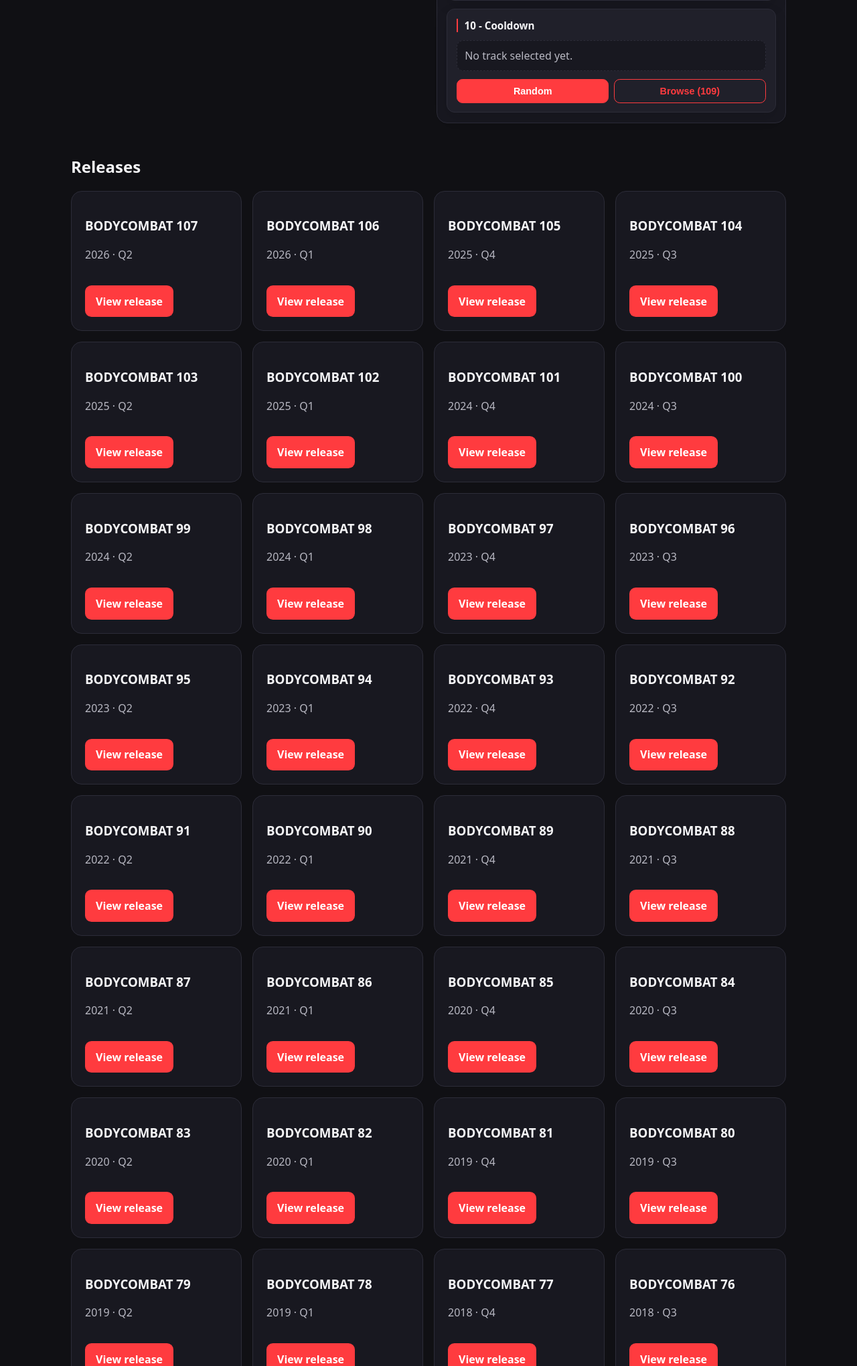
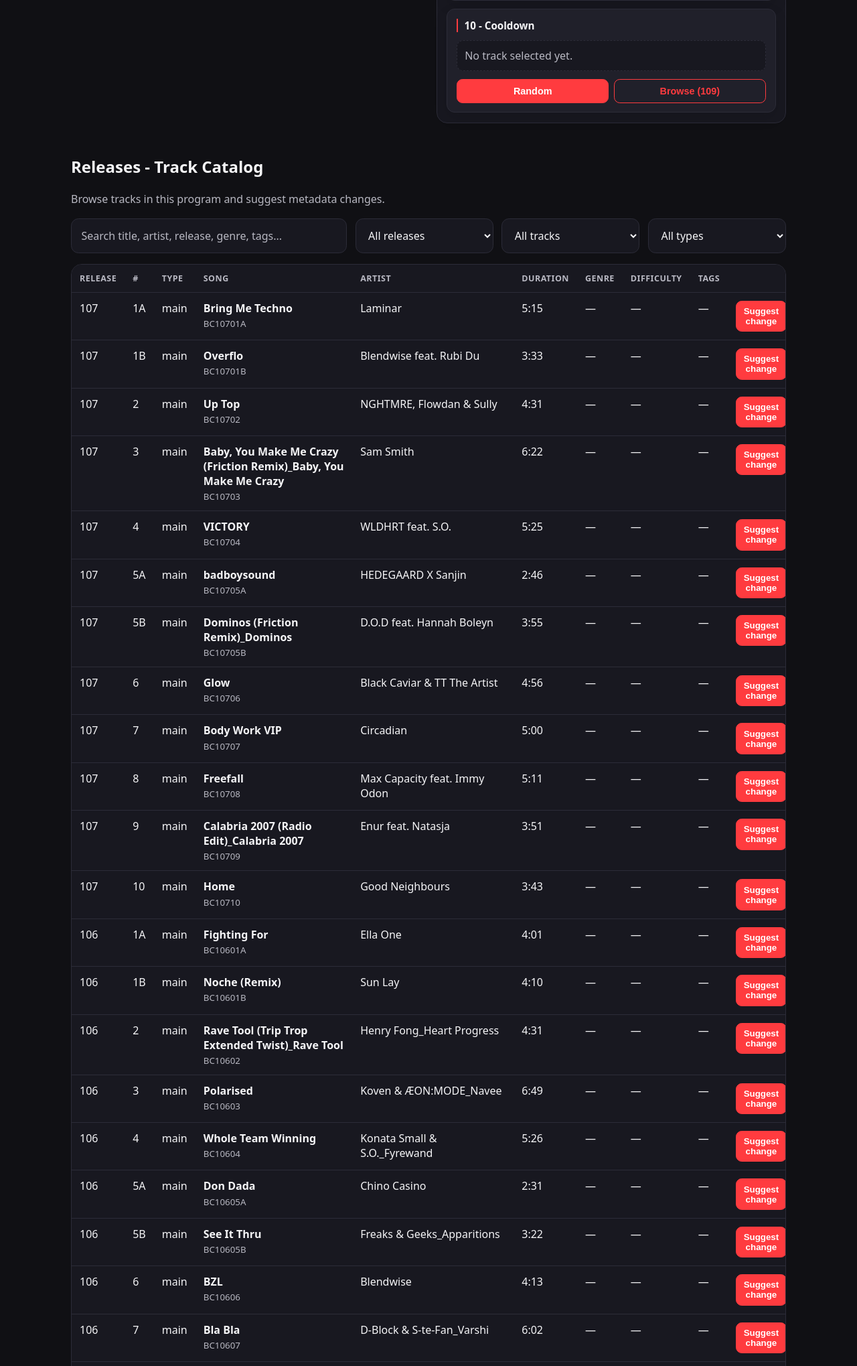
Before and after one commit to souocare/lesmills-playlist-builder, a Flask app: page /bodycombat in a window 1280 px wide. Shown: the part 2363-4402 px from the top of the page at 67% size. Run offline with Flask 3, Linux system fonts and the light colour scheme.

Commit message:
Changed track info. Releases showing in table. Users can suggest modifications on tracks info

```diff
--- a/app/routes/public.py
+++ b/app/routes/public.py
@@ -15,6 +15,12 @@ from app.services.program_repository import (
     program_to_builder_dict,
     release_to_dict,
 )
+
+from flask import flash, redirect, url_for
+from app.database import programs_db as programs_db
+from app.models import Track
+from app.database import programs_db as db
+from app.user_models import TrackChangeSuggestion
 
 
 public_bp = Blueprint("public", __name__)
@@ -152,3 +158,33 @@ def release_detail(slug: str, release_code: str):
         },
         release=release_data,
     )
+
+@public_bp.route("/suggest-track-change", methods=["POST"])
+def suggest_track_change():
+    track_id = request.form.get("track_id", type=int)
+
+    if track_id is None:
+        abort(400)
+
+    track = Track.query.get_or_404(track_id)
+
+    suggestion = TrackChangeSuggestion(
+        track_id=track.id,
+        program_slug=track.release.program.slug,
+        release_code=track.release.code,
+        suggested_title=request.form.get("title") or None,
+        suggested_artist=request.form.get("artist") or None,
+        suggested_duration=request.form.get("duration") or None,
+        suggested_genre=request.form.get("genre") or None,
+        suggested_difficulty=request.form.get("difficulty") or None,
+        suggested_tags=request.form.get("tags") or None,
+        notes=request.form.get("notes") or None,
+        status="pending",
+    )
+
+    db.session.add(suggestion)
+    db.session.commit()
+
+    flash("Suggestion sent and waiting for review.", "success")
+
+    return redirect(url_for("public.program_detail", slug=track.release.program.slug))
--- a/app/static/css/style.css
+++ b/app/static/css/style.css
@@ -1126,3 +1126,55 @@ section p {
     font-family: ui-monospace, SFMono-Regular, Menlo, Monaco, Consolas, "Liberation Mono", monospace;
     line-height: 1.5;
 }
+
+.public-catalog-section {
+    margin-top: 2rem;
+}
+
+.public-catalog-filters {
+    display: grid;
+    grid-template-columns: 2fr repeat(3, minmax(0, 1fr));
+    gap: 0.8rem;
+    margin-bottom: 1rem;
+}
+
+.public-catalog-table-wrapper {
+    width: 100%;
+    overflow-x: auto;
+    border: 1px solid var(--border);
+    border-radius: 1rem;
+    background: var(--panel);
+}
+
+.public-catalog-table {
+    width: 100%;
+    min-width: 1050px;
+    border-collapse: collapse;
+}
+
+.public-catalog-table th,
+.public-catalog-table td {
+    padding: 0.75rem;
+    border-bottom: 1px solid var(--border);
+    text-align: left;
+    vertical-align: top;
+}
+
+.public-catalog-table th {
+    color: var(--muted);
+    font-size: 0.78rem;
+    text-transform: uppercase;
+    letter-spacing: 0.04em;
+}
+
+.public-catalog-table td small {
+    display: block;
+    margin-top: 0.2rem;
+    color: var(--muted);
+}
+
+@media (max-width: 900px) {
+    .public-catalog-filters {
+        grid-template-columns: 1fr;
+    }
+}
--- a/app/static/js/playlist_builder.js
+++ b/app/static/js/playlist_builder.js
@@ -29,6 +29,16 @@
 
     const includeBonusTracksCheckbox = document.getElementById("include_bonus_tracks");
     const includeAlternativeTracksCheckbox = document.getElementById("include_alternative_tracks");
+
+
+    const publicCatalogSearchInput = document.getElementById("public_catalog_search");
+    const publicCatalogReleaseSelect = document.getElementById("public_catalog_release");
+    const publicCatalogSlotSelect = document.getElementById("public_catalog_slot");
+    const publicCatalogVariantSelect = document.getElementById("public_catalog_variant");
+    const publicCatalogTableBody = document.getElementById("public_catalog_table_body");
+    const suggestChangeModal = document.getElementById("suggest_change_modal");
+    const closeSuggestChangeModalButton = document.getElementById("close_suggest_change_modal");
+    const cancelSuggestChangeModalButton = document.getElementById("cancel_suggest_change_modal");
 
     let pendingFillSelections = [];
 
@@ -800,6 +810,211 @@
         fillPlaylistFromSelections(selections, true);
     }
 
+
+    function getAllCatalogRows() {
+        return releases.flatMap((release) => {
+            return (release.tracks || []).map((track) => {
+                return {
+                    id: track.id,
+                    releaseCode: release.code,
+                    releaseTitle: release.title,
+                    releaseNumber: release.display_number || release.number || release.code,
+                    sourceTrackNumber: track.source_track_number || String(track.slot),
+                    slot: track.slot,
+                    slotName: track.slot_name,
+                    variantType: track.variant_type || "main",
+                    title: track.title,
+                    artist: track.artist,
+                    duration: track.duration || "",
+                    genre: track.genre || "",
+                    difficulty: track.difficulty || "",
+                    tags: track.tags || [],
+                    sourceCode: track.source_code || "",
+                };
+            });
+        });
+    }
+
+    function getFilteredPublicCatalogRows() {
+        let rows = getAllCatalogRows();
+
+        const query = normaliseText(publicCatalogSearchInput?.value || "");
+        const releaseCode = publicCatalogReleaseSelect?.value || "";
+        const slot = publicCatalogSlotSelect?.value || "";
+        const variant = publicCatalogVariantSelect?.value || "";
+
+        if (releaseCode) {
+            rows = rows.filter((row) => row.releaseCode === releaseCode);
+        }
+
+        if (slot) {
+            rows = rows.filter((row) => String(row.slot) === String(slot));
+        }
+
+        if (variant) {
+            rows = rows.filter((row) => row.variantType === variant);
+        }
+
+        if (query) {
+            rows = rows.filter((row) => {
+                const searchable = [
+                    row.releaseTitle,
+                    row.releaseNumber,
+                    row.sourceTrackNumber,
+                    row.slotName,
+                    row.variantType,
+                    row.title,
+                    row.artist,
+                    row.duration,
+                    row.genre,
+                    row.difficulty,
+                    row.sourceCode,
+                    ...(row.tags || []),
+                ]
+                    .filter(Boolean)
+                    .map(normaliseText)
+                    .join(" ");
+
+                return searchable.includes(query);
+            });
+        }
+
+        return rows;
+    }
+
+    function renderPublicCatalogTable() {
+        if (!publicCatalogTableBody) {
+            return;
+        }
+
+        const rows = getFilteredPublicCatalogRows();
+
+        publicCatalogTableBody.innerHTML = "";
+
+        if (rows.length === 0) {
+            publicCatalogTableBody.innerHTML = `
+                <tr>
+                    <td colspan="10">No tracks found.</td>
+                </tr>
+            `;
+            return;
+        }
+
+        rows.forEach((row) => {
+            const tr = document.createElement("tr");
+
+            tr.innerHTML = `
+                <td>${escapeHtml(row.releaseNumber)}</td>
+                <td>${escapeHtml(row.sourceTrackNumber)}</td>
+                <td>${escapeHtml(row.variantType)}</td>
+                <td>
+                    <strong>${escapeHtml(row.title)}</strong>
+                    ${
+                        row.sourceCode
+                            ? `<small>${escapeHtml(row.sourceCode)}</small>`
+                            : ""
+                    }
+                </td>
+                <td>${escapeHtml(row.artist)}</td>
+                <td>${escapeHtml(row.duration || "—")}</td>
+                <td>${escapeHtml(row.genre || "—")}</td>
+                <td>${escapeHtml(row.difficulty || "—")}</td>
+                <td>
+                    ${
+                        row.tags.length > 0
+                            ? row.tags.map((tag) => `<span class="metadata-chip">${escapeHtml(tag)}</span>`).join(" ")
+                            : "—"
+                    }
+                </td>
+                <td>
+                    <button
+                        type="button"
+                        class="mini-button"
+                        data-suggest-track-id="${row.id}"
+                    >
+                        Suggest change
+                    </button>
+                </td>
+            `;
+
+            publicCatalogTableBody.appendChild(tr);
+        });
+    }
+
+    function openSuggestChangeModal(trackId) {
+        const row = getAllCatalogRows().find((item) => String(item.id) === String(trackId));
+
+        if (!row || !suggestChangeModal) {
+            return;
+        }
+
+        document.getElementById("suggest_track_id").value = row.id;
+        document.getElementById("suggest_change_track_label").textContent =
+            `${row.releaseTitle} · ${row.sourceTrackNumber} · ${row.title}`;
+
+        document.getElementById("suggest_title").value = row.title;
+        document.getElementById("suggest_artist").value = row.artist;
+        document.getElementById("suggest_duration").value = row.duration;
+        document.getElementById("suggest_genre").value = row.genre;
+        document.getElementById("suggest_difficulty").value = row.difficulty;
+        document.getElementById("suggest_tags").value = row.tags.join(", ");
+        document.getElementById("suggest_notes").value = "";
+
+        suggestChangeModal.hidden = false;
+    }
+
+    function closeSuggestChangeModal() {
+        if (suggestChangeModal) {
+            suggestChangeModal.hidden = true;
+        }
+    }
+
+    [
+        publicCatalogSearchInput,
+        publicCatalogReleaseSelect,
+        publicCatalogSlotSelect,
+        publicCatalogVariantSelect,
+    ].forEach((element) => {
+        if (!element) {
+            return;
+        }
+
+        element.addEventListener("input", renderPublicCatalogTable);
+        element.addEventListener("change", renderPublicCatalogTable);
+    });
+
+    if (publicCatalogTableBody) {
+        publicCatalogTableBody.addEventListener("click", (event) => {
+            const button = event.target.closest("[data-suggest-track-id]");
+
+            if (!button) {
+                return;
+            }
+
+            openSuggestChangeModal(button.dataset.suggestTrackId);
+        });
+    }
+
+    if (closeSuggestChangeModalButton) {
+        closeSuggestChangeModalButton.addEventListener("click", closeSuggestChangeModal);
+    }
+
+    if (cancelSuggestChangeModalButton) {
+        cancelSuggestChangeModalButton.addEventListener("click", closeSuggestChangeModal);
+    }
+
+    if (suggestChangeModal) {
+        suggestChangeModal.addEventListener("click", (event) => {
+            if (event.target === suggestChangeModal) {
+                closeSuggestChangeModal();
+            }
+        });
+    }
+
+    renderPublicCatalogTable();
+
+
+
     function bindEvents() {
         if (searchInput) {
             searchInput.addEventListener("input", renderSearchResults);
--- a/app/templates/public/program_detail.html
+++ b/app/templates/public/program_detail.html
@@ -391,35 +391,141 @@
     </div>
 </form>
 
-<section>
-    <h2>Releases</h2>
+<section class="public-catalog-section">
+    <div class="section-heading">
+        <h2>Releases - Track Catalog</h2>
+        <p>Browse tracks in this program and suggest metadata changes.</p>
+    </div>
 
-    <div class="card-grid">
-        {% for release in releases %}
-            <article class="card">
-                <h3>{{ release.title }}</h3>
+    <div class="public-catalog-filters">
+        <input
+            id="public_catalog_search"
+            class="input-field"
+            type="text"
+            placeholder="Search title, artist, release, genre, tags..."
+        >
 
-                {% if release.year or release.quarter %}
-                    <p>
-                        {% if release.year %}
-                            {{ release.year }}
-                        {% endif %}
+        <select id="public_catalog_release" class="input-field">
+            <option value="">All releases</option>
+            {% for release in releases %}
+                <option value="{{ release.code }}">
+                    {{ release.title }}
+                </option>
+            {% endfor %}
+        </select>
 
-                        {% if release.quarter %}
-                            · {{ release.quarter }}
-                        {% endif %}
-                    </p>
-                {% endif %}
+        <select id="public_catalog_slot" class="input-field">
+            <option value="">All tracks</option>
+            {% for slot in playlist_slots %}
+                <option value="{{ slot.slot }}">
+                    {{ slot.slot }} · {{ slot.slot_name }}
+                </option>
+            {% endfor %}
+        </select>
 
-                <a class="button" href="{{ url_for(
-                    'public.release_detail',
-                    slug=program.slug,
-                    release_code=release.code
-                ) }}">
-                    View release
-                </a>
-            </article>
-        {% endfor %}
+        <select id="public_catalog_variant" class="input-field">
+            <option value="">All types</option>
+            <option value="main">Main</option>
+            <option value="bonus">Bonus</option>
+            <option value="alternative">Alternative</option>
+        </select>
+    </div>
+
+    <div class="public-catalog-table-wrapper">
+        <table class="public-catalog-table">
+            <thead>
+                <tr>
+                    <th>Release</th>
+                    <th>#</th>
+                    <th>Type</th>
+                    <th>Song</th>
+                    <th>Artist</th>
+                    <th>Duration</th>
+                    <th>Genre</th>
+                    <th>Difficulty</th>
+                    <th>Tags</th>
+                    <th></th>
+                </tr>
+            </thead>
+
+            <tbody id="public_catalog_table_body"></tbody>
+        </table>
     </div>
 </section>
+
+<div id="suggest_change_modal" class="modal-backdrop" hidden>
+    <div class="modal-card admin-track-modal" role="dialog" aria-modal="true">
+        <div class="modal-header">
+            <div>
+                <h3>Suggest track change</h3>
+                <p id="suggest_change_track_label"></p>
+            </div>
+
+            <button
+                type="button"
+                class="modal-close-button"
+                id="close_suggest_change_modal"
+            >
+                ×
+            </button>
+        </div>
+
+        <form method="post" action="{{ url_for('public.suggest_track_change') }}" class="admin-track-form">
+            <input type="hidden" name="track_id" id="suggest_track_id">
+
+            <div class="admin-track-form-grid">
+                <div class="form-field admin-track-form-wide">
+                    <label for="suggest_title">Title</label>
+                    <input id="suggest_title" name="title" class="input-field">
+                </div>
+
+                <div class="form-field admin-track-form-wide">
+                    <label for="suggest_artist">Artist</label>
+                    <input id="suggest_artist" name="artist" class="input-field">
+                </div>
+
+                <div class="form-field">
+                    <label for="suggest_duration">Duration</label>
+                    <input id="suggest_duration" name="duration" class="input-field">
+                </div>
+
+                <div class="form-field">
+                    <label for="suggest_genre">Genre</label>
+                    <input id="suggest_genre" name="genre" class="input-field">
+                </div>
+
+                <div class="form-field">
+                    <label for="suggest_difficulty">Difficulty</label>
+                    <input id="suggest_difficulty" name="difficulty" class="input-field">
+                </div>
+
+                <div class="form-field admin-track-form-wide">
+                    <label for="suggest_tags">Tags</label>
+                    <input id="suggest_tags" name="tags" class="input-field">
+                </div>
+
+                <div class="form-field admin-track-form-wide">
+                    <label for="suggest_notes">Notes</label>
+                    <textarea
+                        id="suggest_notes"
+                        name="notes"
+                        class="input-field admin-bulk-textarea"
+                        rows="4"
+                        placeholder="Explain what should change..."
+                    ></textarea>
+                </div>
+            </div>
+
+            <div class="modal-actions">
+                <button type="submit" class="button button-primary">
+                    Send suggestion
+                </button>
+
+                <button type="button" class="button" id="cancel_suggest_change_modal">
+                    Cancel
+                </button>
+            </div>
+        </form>
+    </div>
+</div>
 {% endblock %}
```
Also changed, not shown: app/__init__.py (+8 -2 lines), app/routes/admin.py (+40 -0 lines), app/seed/create_users_db.py (added, +16 -0 lines), app/templates/admin/suggestions.html (added, +103 -0 lines), app/user_models.py (added, +34 -0 lines), instance/programs.db, 1 other file.
